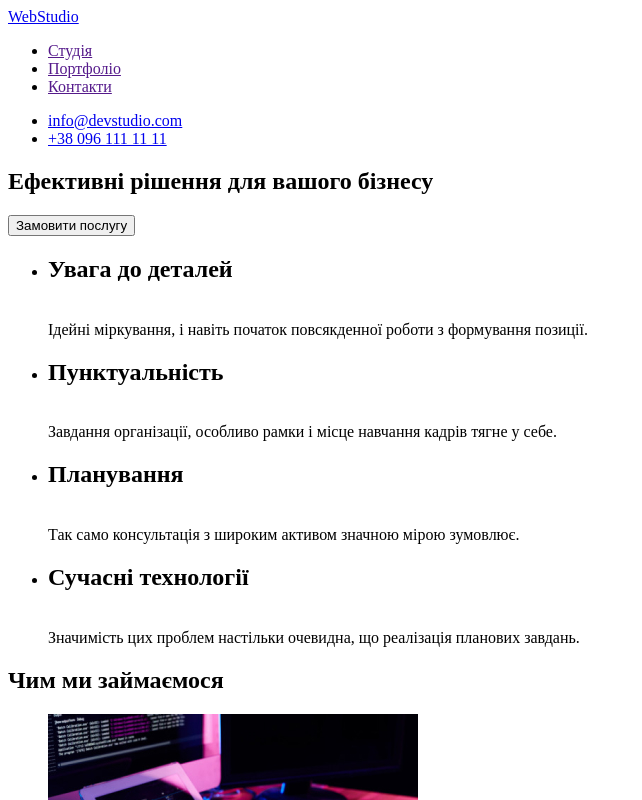
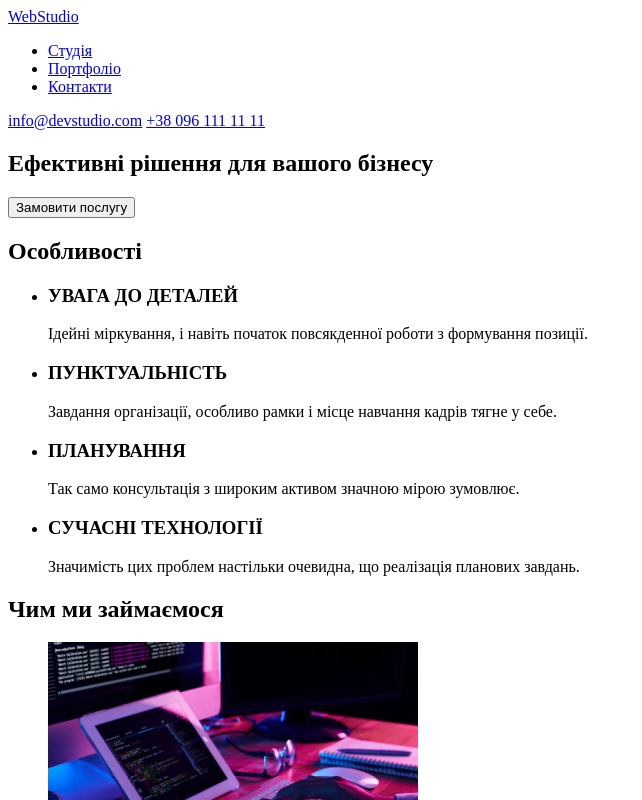
Before and after one commit to KlapijcukDima/goit-markup-hw-01, a plain HTML site: page index.html in a window 1280 px wide. Shown: the top 800 px of the page, without its empty margins (0-642 px from the left). Drawn offline with Linux system fonts and the light colour scheme.

Commit message:
Update index.html

```diff
--- a/index.html
+++ b/index.html
@@ -10,20 +10,27 @@
 <body>
     <header>
         <nav>
-            <a href="/">WebStudio</a>
+            <a href="#">WebStudio</a>
 
             <ul>
-                <li><a href="">Студія</a></li>
-                <li><a href="">Портфоліо</a></li>
-                <li><a href="">Контакти</a></li>
-            </ul>
+                <li>
+                    <a href="#">Студія</a>
+                </li>
 
-            <ul>
-                <li><a href="mailto:info@devstudio.com">info@devstudio.com</a></li>
-                <li><a href="tel:+380961111111">+38 096 111 11 11</a></li>
+                <li>
+                    <a href="#">Портфоліо</a>
+                </li>
+
+                <li>
+                    <a href="#">Контакти</a>
+                </li>
             </ul>
         </nav>
+
+        <a href="mailto:info@devstudio.com">info@devstudio.com</a>
+        <a href="tel:+380961111111">+38 096 111 11 11</a>
     </header>
+
     <main>
 
         <section>
@@ -32,14 +39,32 @@
         </section>
 
 
-    <section>
-        <ul>
-            <li><h2>Увага до деталей</h2> <br> Ідейні міркування, і навіть початок повсякденної роботи з формування позиції.</li>
-            <li><h2>Пунктуальність</h2> <br> Завдання організації, особливо рамки і місце навчання кадрів тягне у себе.</li>
-            <li><h2>Планування</h2> <br> Так само консультація з широким активом значною мірою зумовлює.</li>
-            <li><h2>Сучасні технології</h2> <br> Значимість цих проблем настільки очевидна, що реалізація планових завдань.</li>
-        </ul>
-    </section>
+        <section>
+
+            <h2>Особливості</h2>
+
+            <ul>
+                <li>
+                    <h3>УВАГА ДО ДЕТАЛЕЙ</h3>
+                    <p>Ідейні міркування, і навіть початок повсякденної роботи з формування позиції.</p>
+                </li>
+
+                <li>
+                    <h3>ПУНКТУАЛЬНІСТЬ</h3>
+                    <p>Завдання організації, особливо рамки і місце навчання кадрів тягне у себе.</p>
+                </li>
+
+                <li>
+                    <h3>ПЛАНУВАННЯ</h3>
+                    <p>Так само консультація з широким активом значною мірою зумовлює.</p>
+                </li>
+
+                <li>
+                    <h3>СУЧАСНІ ТЕХНОЛОГІЇ</h3>
+                    <p>Значимість цих проблем настільки очевидна, що реалізація планових завдань.</p>
+                </li>
+            </ul>
+        </section>
 
     <section>
         <h2>Чим ми займаємося</h2>
@@ -78,14 +103,14 @@
     </main>
 
     <footer>
-        <a href="/">WebStudio</a>
-        <ul>
+        <section>
+            <a href="#">WebStudio</a>
             <address>
-            <li><a href="https://www.google.com/maps/place/%D0%B1%D1%83%D0%BB%D1%8C%D0%B2%D0%B0%D1%80+%D0%9B%D0%B5%D1%81%D1%96+%D0%A3%D0%BA%D1%80%D0%B0%D1%97%D0%BD%D0%BA%D0%B8,+26,+%D0%9A%D0%B8%D1%97%D0%B2,+02000/@50.4270334,30.5396051,3a,75y,240.65h,90t/data=!3m6!1e1!3m4!1smcVtNysL1uE3tpJzUcDMwA!2e0!7i13312!8i6656!4m5!3m4!1s0x40d4cf0e033ecbe9:0x57a4dffefec77da0!8m2!3d50.4265807!4d30.5383858">м. Київ, пр-т Лесі Українки, 26</a></li>
-            <li><a href="mailto:info@devstudio.com" target="_blank" rel="noreferrer noopener">info@devstudio.com</a></li>
-            <li><a href="tel:+380961111111" target="_blank" rel="noreferrer noopener">+38 096 111 11 11</a></li>
+                <a href="https://www.google.com/maps/place/%D0%B1%D1%83%D0%BB%D1%8C%D0%B2%D0%B0%D1%80+%D0%9B%D0%B5%D1%81%D1%96+%D0%A3%D0%BA%D1%80%D0%B0%D1%97%D0%BD%D0%BA%D0%B8,+26,+%D0%9A%D0%B8%D1%97%D0%B2,+02000/@50.4270334,30.5396051,3a,75y,240.65h,90t/data=!3m6!1e1!3m4!1smcVtNysL1uE3tpJzUcDMwA!2e0!7i13312!8i6656!4m5!3m4!1s0x40d4cf0e033ecbe9:0x57a4dffefec77da0!8m2!3d50.4265807!4d30.5383858">м. Київ, пр-т Лесі Українки, 26 </a>
+                <a href="mailto:info@devstudio.com">info@devstudio.com</a>
+                <a href="tel:+380961111111">+38 096 111 11 11</a>
             </address>
-        </ul>
+        </section>
     </footer>
 </body>
 </html>
```
